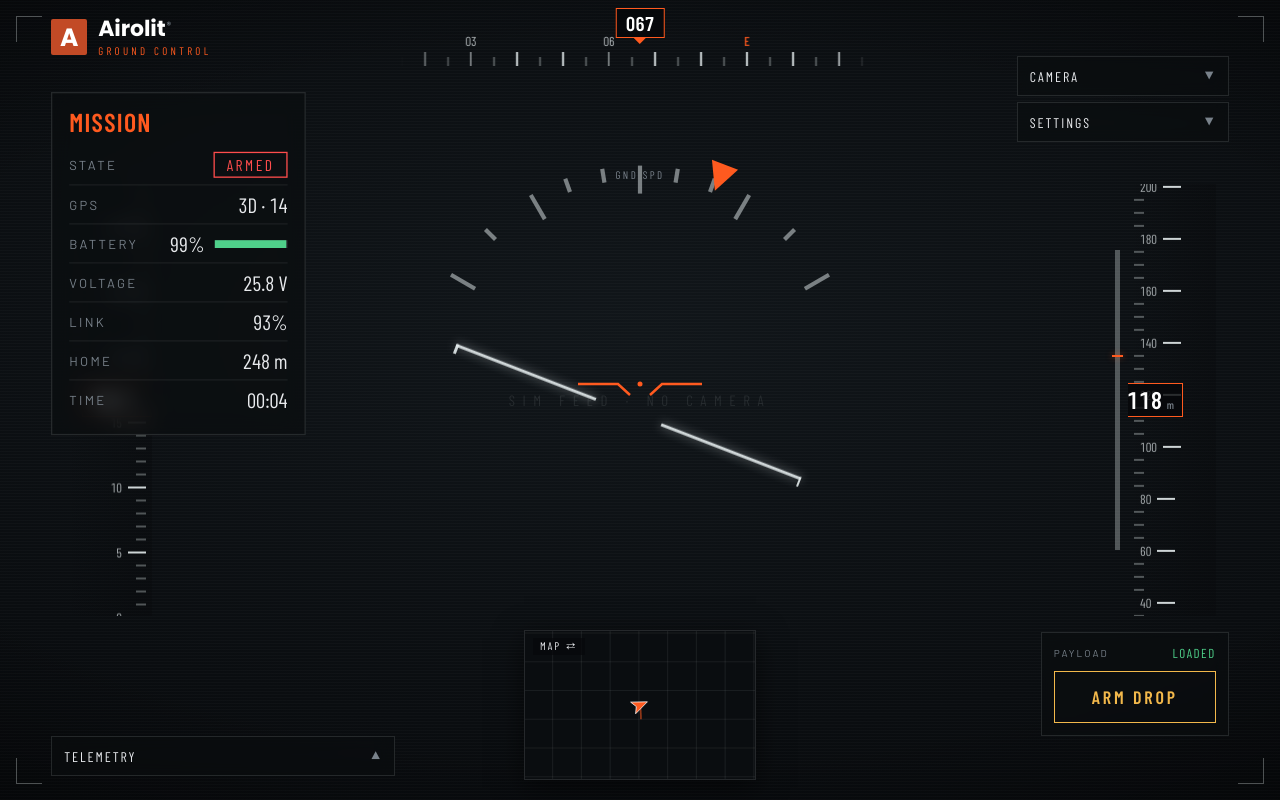
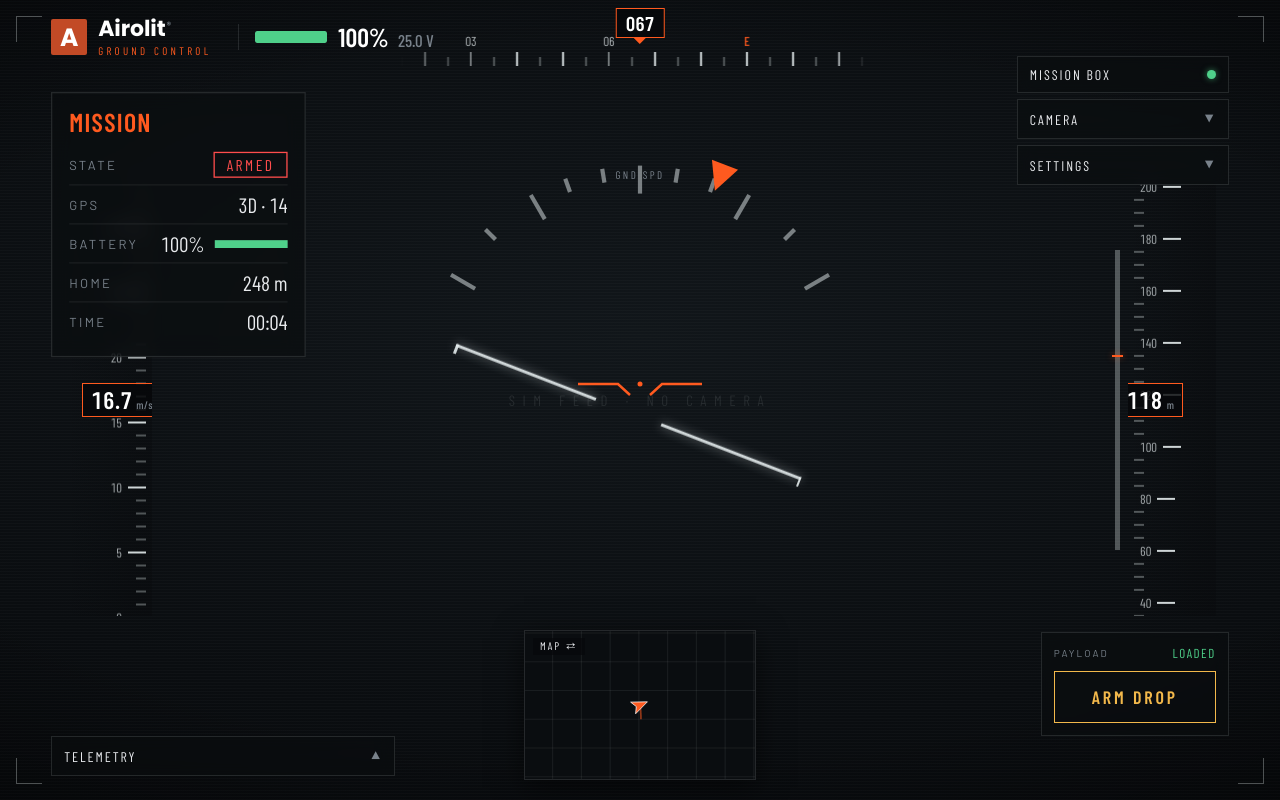
Before and after one commit to ecksquad/airolit-gc, a plain HTML site: page index.html in a window 1280 px wide. Drawn offline with nearby package versions, Linux system fonts and the light colour scheme.

Commit message:
Add files via upload

```diff
--- a/index.html
+++ b/index.html
@@ -288,6 +288,9 @@
     width: 212px; z-index: 6; display: flex; flex-direction: column; gap: 6px;
   }
   .cam, .settings { position: relative; width: 100%; }
+  .toolbtn .dot { width: 9px; height: 9px; border-radius: 50%; background: var(--good); box-shadow: 0 0 6px rgba(79,208,138,0.6); }
+  .toolbtn.off .dot { background: var(--muted); box-shadow: none; }
+  .status.hidden { display: none; }
   .btn {
     font-family: var(--disp); letter-spacing: 0.14em; text-transform: uppercase;
     background: var(--panel); color: var(--text);
@@ -427,6 +430,11 @@
     font-family: var(--disp); font-size: 11px; letter-spacing: 0.3em;
     color: var(--ember); text-transform: uppercase; margin-top: 5px;
   }
+  .batt-logo { display: flex; align-items: center; gap: 11px; margin-left: 16px; padding-left: 16px; border-left: 1px solid var(--panel-bd); }
+  .bbar { width: 72px; height: 12px; background: rgba(228,235,237,0.14); border-radius: 2px; overflow: hidden; }
+  .bbar i { display: block; height: 100%; width: 100%; background: var(--good); border-radius: 2px; transition: width .3s, background .3s; }
+  .bpct { font-family: var(--disp); font-weight: 600; font-size: 26px; color: #fff; line-height: 1; display: flex; align-items: baseline; }
+  .bpct .bv { font-size: 17px; color: var(--muted); margin-left: 9px; font-weight: 500; }
 
   /* ── Telemetry pullout (bottom-left) ──────────────────── */
   .telem { position: absolute; left: clamp(18px, 4vw, 64px); bottom: 24px; width: 344px; z-index: 6; }
@@ -486,6 +494,10 @@
   <div class="brand">
     <span class="mark">A</span>
     <span class="wm"><span class="b1">Airolit<sup>®</sup></span><span class="b2">Ground Control</span></span>
+    <span class="batt-logo">
+      <span class="bbar"><i id="logoBattFill"></i></span>
+      <span class="bpct"><span id="logoBattPct">100</span>%<span class="bv"><span id="logoBattV">25.0</span> V</span></span>
+    </span>
   </div>
 
   <!-- Artificial horizon -->
@@ -534,8 +546,6 @@
       <span class="k">Battery</span>
       <span class="v" style="display:flex;align-items:center;gap:8px"><span id="batt">100%</span><span class="battbar"><i id="battbar"></i></span></span>
     </div>
-    <div class="row"><span class="k">Voltage</span><span class="v" id="volt">25.2 V</span></div>
-    <div class="row"><span class="k">Link</span><span class="v" id="link">98%</span></div>
     <div class="row"><span class="k">Home</span><span class="v" id="dist">0 m</span></div>
     <div class="row"><span class="k">Time</span><span class="v" id="ftime">00:00</span></div>
   </div>
@@ -545,6 +555,7 @@
 
   <!-- Right-side dropdowns: Camera + Settings -->
   <div class="toolstack">
+  <button class="btn toolbtn" id="statusToggle" aria-pressed="true"><span>Mission box</span><span class="dot"></span></button>
   <div class="cam" id="cam">
     <button class="btn" id="camToggle" aria-expanded="false">
       <span>Camera</span><span class="chev">▼</span>
@@ -638,7 +649,7 @@
 const t = {
   pitch: 0, roll: 0, headingDeg: 0,
   altM: 0, groundSpeedMs: 0, vspeedMs: 0,
-  battPct: 100, battV: 25.2, satellites: 14, gpsFix: "3D",
+  battPct: 100, battV: 25.0, satellites: 14, gpsFix: "3D",
   mode: "POSITION", armed: false, linkPct: 98,
   lat: 57.6589, lon: 12.0103, distHomeM: 0, homeBearingDeg: 200,
   flightTimeS: 0,
@@ -734,6 +745,8 @@ buildVTape("spdTrack", 0, 45, 1, 5, SPD_PX, v=>v);
 const $ = id => document.getElementById(id);
 const horizon = $("horizon");
 const fmtTime = s => `${String(Math.floor(s/60)).padStart(2,"0")}:${String(Math.floor(s%60)).padStart(2,"0")}`;
+// battery %: 18.0 V (empty) → 0%,  25.0 V (full) → 100%
+const battPctFromV = v => Math.max(0, Math.min(100, (v - 18) / (25 - 18) * 100));
 
 function applyTelemetry(s){
   // attitude
@@ -767,14 +780,20 @@ function applyTelemetry(s){
   arm.textContent = s.armed ? "Armed" : "Disarmed";
   arm.className = "pill " + (s.armed ? "armed" : "disarmed");
   $("gps").textContent = `${s.gpsFix} · ${s.satellites}`;
-  $("batt").textContent = Math.round(s.battPct)+"%";
-  $("volt").textContent = s.battV.toFixed(1)+" V";
-  $("link").textContent = Math.round(s.linkPct)+"%";
+  // battery derived from voltage (18 V empty → 25 V full)
+  const pct = battPctFromV(s.battV);
+  const battColor = pct>60 ? "var(--good)" : pct>30 ? "var(--warn)" : "var(--crit)";
+  $("batt").textContent = Math.round(pct)+"%";
   $("dist").textContent = Math.round(s.distHomeM)+" m";
   $("ftime").textContent = fmtTime(s.flightTimeS);
   const bb = $("battbar");
-  bb.style.width = Math.max(0,Math.min(100,s.battPct))+"%";
-  bb.style.background = s.battPct>40 ? "var(--good)" : s.battPct>18 ? "var(--warn)" : "var(--crit)";
+  bb.style.width = pct+"%";
+  bb.style.background = battColor;
+  // battery by the logo
+  const lf = $("logoBattFill");
+  lf.style.width = pct+"%"; lf.style.background = battColor;
+  $("logoBattPct").textContent = Math.round(pct);
+  $("logoBattV").textContent = s.battV.toFixed(1);
 
   // telemetry pullout values
   const U = u => `<span class="u">${u}</span>`;
@@ -783,7 +802,7 @@ function applyTelemetry(s){
     alt: Math.round(s.altM)+U("m"), spd: s.groundSpeedMs.toFixed(1)+U("m/s"),
     hdg: String(Math.round(hdg)).padStart(3,"0")+U("°"),
     vs: (s.vspeedMs>=0?"+":"")+s.vspeedMs.toFixed(1)+U("m/s"),
-    batt: Math.round(s.battPct)+U("%"), volt: s.battV.toFixed(1)+U("V"),
+    batt: Math.round(pct)+U("%"), volt: s.battV.toFixed(1)+U("V"),
     sats: s.satellites, link: Math.round(s.linkPct)+U("%"),
     home: Math.round(s.distHomeM)+U("m"), time: fmtTime(s.flightTimeS),
   };
@@ -848,8 +867,7 @@ function simStep(now){
   t.groundSpeedMs = 14 + 3*Math.sin(phase*0.4);
   t.distHomeM = 180 + 120*Math.abs(Math.sin(phase*0.12));
   t.homeBearingDeg = (200 + 30*Math.sin(phase*0.1) + 360)%360;
-  t.battPct = Math.max(0, t.battPct - dt*0.18);
-  t.battV = 22.2 + (t.battPct/100)*3.6;
+  t.battV = 25.0;                               // sim: hold full (100%)
   t.linkPct = 96 + 3*Math.sin(phase*0.9);
   t.lat = 57.6589 + Math.sin(phase*0.05)*0.0009;
   t.lon = 12.0103 + Math.cos(phase*0.05)*0.0009;
@@ -904,6 +922,15 @@ $("rth").addEventListener("input", ()=>{ cfg.rthAlt = +$("rth").value; $("rthVal
 wireSeg("speedSeg", v=>{ cfg.speed = v;    log("speed → "+v); });
 wireSeg("posSeg",   v=>{ cfg.posMode = v;  log("position mode → "+v); });
 wireSeg("useSeg",   v=>{ cfg.droneUse = v; log("drone use → "+v); });
+
+// Mission box show/hide (toggle section above the camera)
+const statusBox = document.querySelector(".status");
+const statusToggle = $("statusToggle");
+statusToggle.addEventListener("click", ()=>{
+  const hidden = statusBox.classList.toggle("hidden");
+  statusToggle.classList.toggle("off", hidden);
+  statusToggle.setAttribute("aria-pressed", String(!hidden));
+});
 
 // gimbal + zoom
 const tilt=$("tilt"), zoom=$("zoom");
@@ -1013,7 +1040,7 @@ function goImmersive(){
   if (!document.fullscreenElement && el.requestFullscreen) el.requestFullscreen().catch(()=>{});
   if (screen.orientation && screen.orientation.lock) screen.orientation.lock("landscape").catch(()=>{});
 }
-window.addEventListener("pointerdown", function once(){ goImmersive(); window.removeEventListener("pointerdown", once); }, { once:true });
+window.addEventListener("pointerdown", ()=>{ if (!document.fullscreenElement) goImmersive(); });
 </script>
 </body>
 </html>
```
